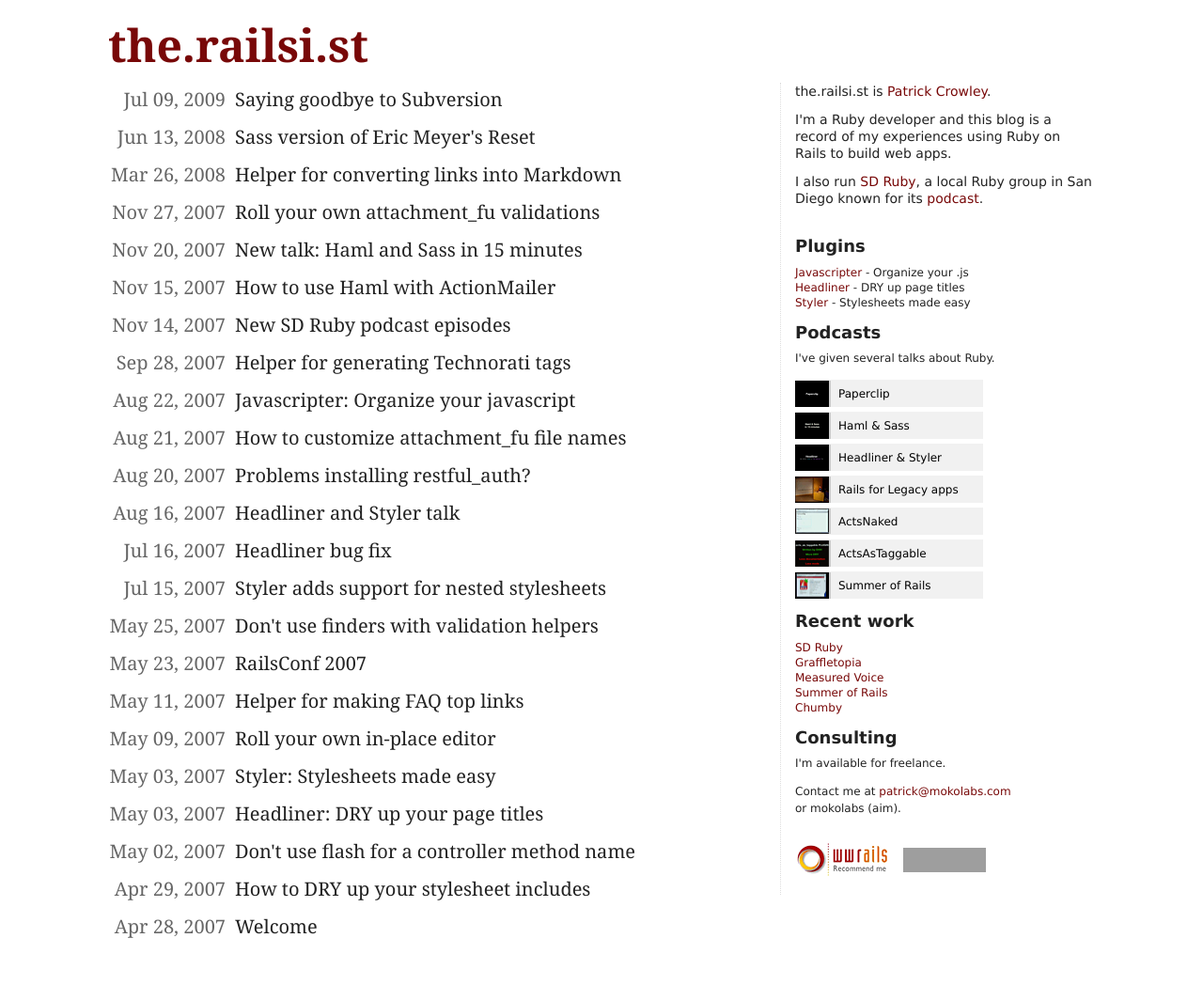
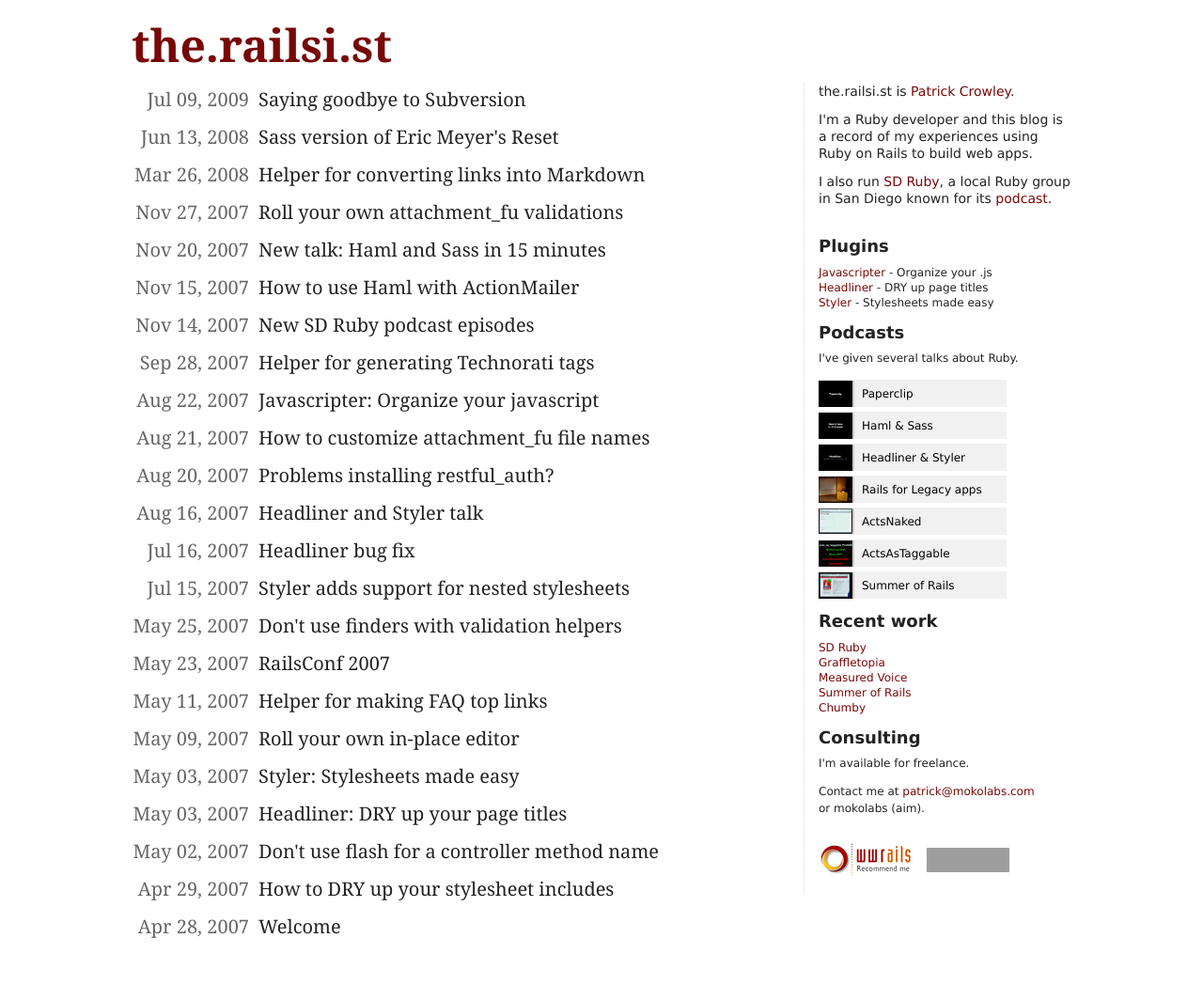
Before and after one commit to mokolabs/the.railsi.st, a Jekyll site: the page built from index.html, in a window 1280 px wide. Shown: the whole page at 94% size. Built offline with Jekyll 4.4.1, drawn with Linux system fonts in a browser that asks for light colours; Markdown is read by kramdown in place of the engine named in the settings; grey boxes are pictures that could not be loaded.

Commit message:
tweaked column widths on layout

```diff
--- a/javascripts/app.js
+++ b/javascripts/app.js
@@ -11,12 +11,12 @@
       var content = $(this).contents().width();
       $(this).hover(
         function() {
-          if (content > block && content < 1020) {
+          if (content > block && content < 1000) {
             $(this).animate({ width: content + "px"}, 350);
           }
         },
         function() {
-          if (content > 680 && content < 1020) {
+          if (content > 680 && content < 1000) {
             $(this).animate({ width: "680px" }, 450);
           }
         }
@@ -26,7 +26,7 @@
 
   // Add scrollbar to super long code blocks
   $(".highlight").each(function(){
-    if ($(this).contents().width() > 1020) {
+    if ($(this).contents().width() > 1000) {
       $(this).css("overflow-x", "scroll");
     }
   });
--- a/stylesheets/app.css
+++ b/stylesheets/app.css
@@ -94,7 +94,7 @@
 
 #page {
   margin: 40px auto 20px auto;
-  width: 1050px;
+  width: 1000px;
 }
 
 #header {
@@ -103,11 +103,11 @@
   font-size: 48px;
   font-weight: bold;
   height: 30px;
-  width: 1050px;
+  width: 1000px;
 }
 
 #content {
-  width: 1050px;
+  width: 1000px;
 }
 
 #primary {
@@ -123,7 +123,7 @@
   line-height: 12px;
   margin: 18px 0 0 15px;
   padding-left: 15px;
-  width: 319px;
+  width: 269px;
 }
 
 
```
